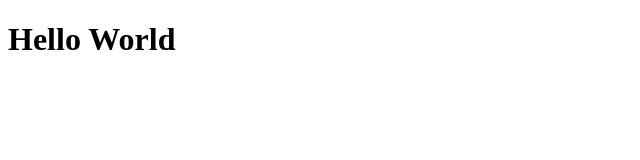
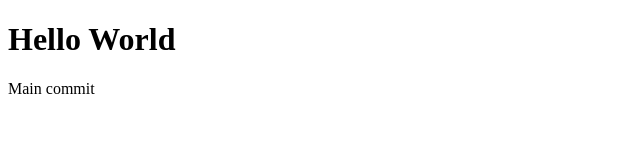
Before and after one commit to Mafanys/SecondRep, a plain HTML site: page index.html in a window 1280 px wide. Shown: the whole page, without its empty margins (0-640 px from the left). Drawn offline with Linux system fonts and the light colour scheme.

Commit message:
main commit

```diff
--- a/index.html
+++ b/index.html
@@ -8,5 +8,6 @@
 </head>
 <body>
     <h1>Hello World</h1>
+    <p>Main commit</p>
 </body>
 </html>
```
